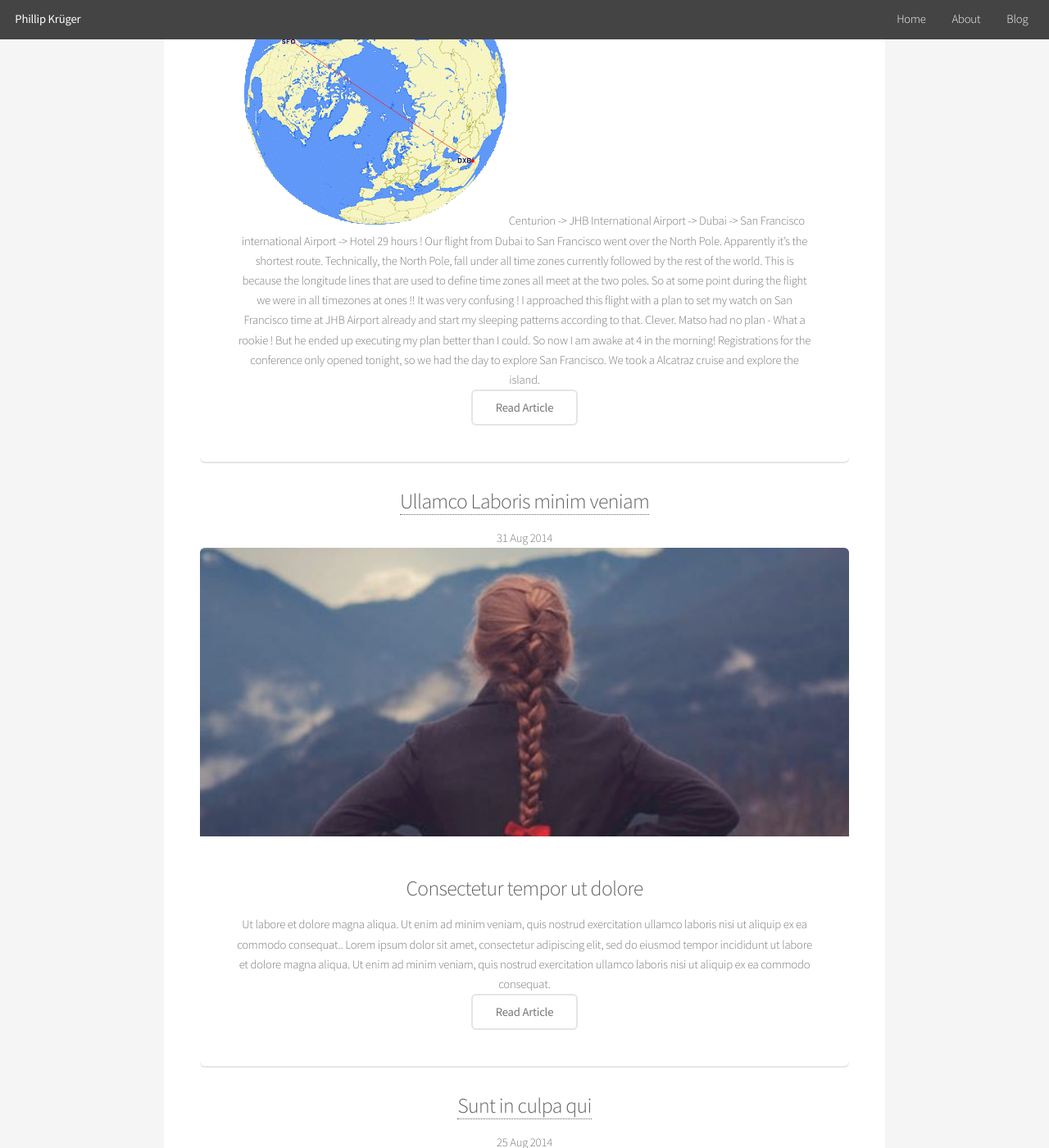
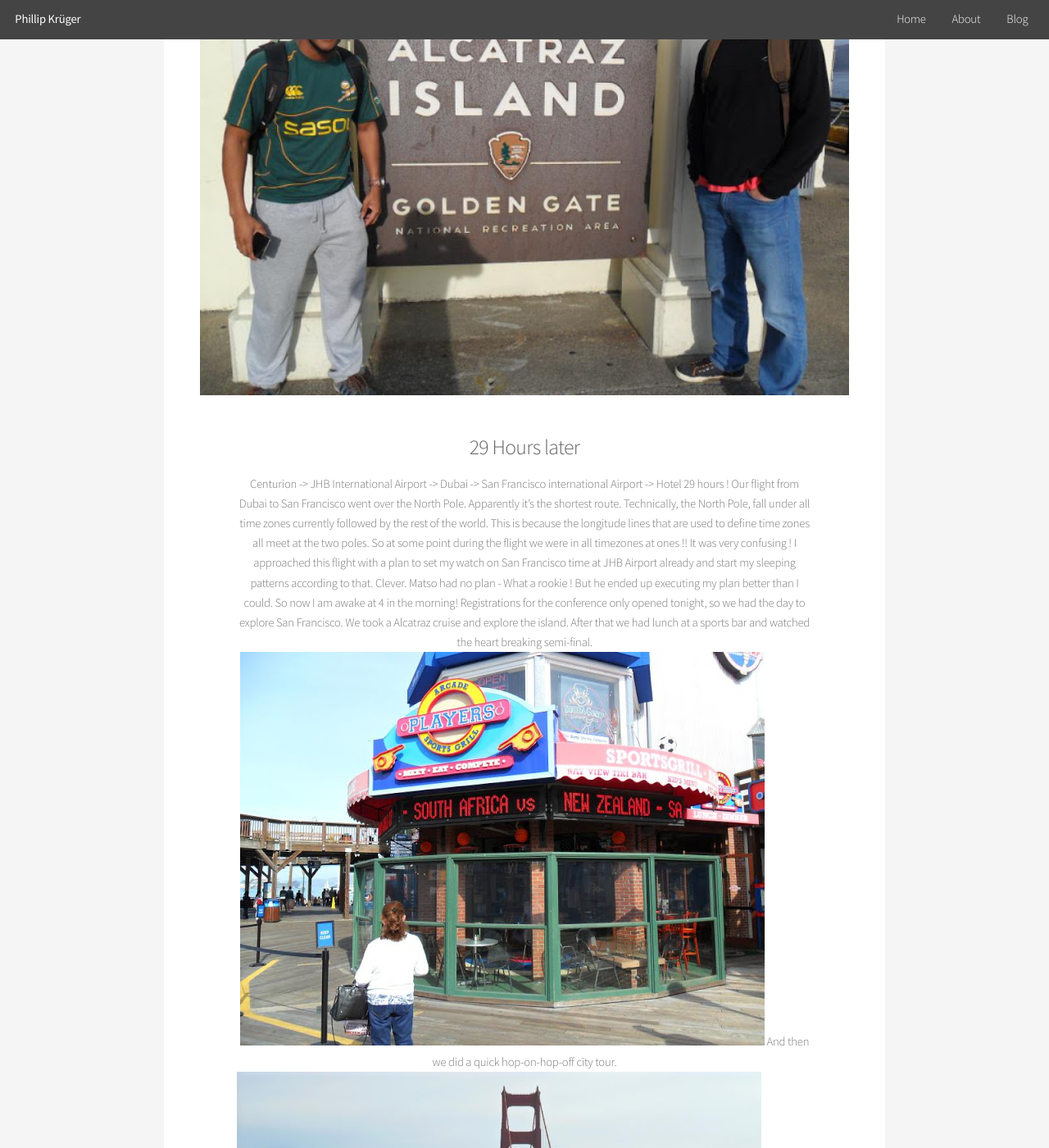
Before and after one commit to phillip-kruger/phillip-kruger.github.io, a Jekyll site: the page built from blog/index.html, in a window 1280 px wide and 1400 px high, scrolled down 398 px. Shown: the whole window at 82% size. Built offline with Jekyll 4.4.1, drawn with Linux system fonts in a browser that asks for light colours; some of the changed text lies outside the part shown.

Commit message:
Test blog entry

```diff
--- a/_posts/2014-08-20-another-post.md
+++ /dev/null
@@ -1,9 +0,0 @@
----
-title: Lorem Ipsum Dolor Sit Amet
-layout: post
----
-
-<span class="image featured"><img src="{{ site.baseurl }}/assets/images/pic02.jpg" alt=""></span>
-<h3>Non aute irure</h3>
-<p>Integer volutpat ante et accumsan commophasellus sed aliquam feugiat lorem aliquet ut enim rutrum phasellus iaculis accumsan dolore magna aliquam veroeros.</p>
-<p>Duis aute irure dolor in reprehenderit in voluptate velit esse cillum dolore eu fugiat nulla pariatur. Excepteur sint occaecat cupidatat non proident, sunt in culpa qui officia deserunt mollit anim id est laborum.</p>
--- a/_posts/2014-08-25-test-post.md
+++ /dev/null
@@ -1,9 +0,0 @@
----
-title: Sunt in culpa qui
-layout: post
----
-
-<span class="image featured"><img src="{{ site.baseurl }}/assets/images/pic01.jpg" alt=""></span>
-<h3>Sed lorem adipiscing</h3>
-<p>Integer volutpat ante et accumsan commophasellus sed aliquam feugiat lorem aliquet ut enim rutrum phasellus iaculis accumsan dolore magna aliquam veroeros.</p>
-<p>Duis aute irure dolor in reprehenderit in voluptate velit esse cillum dolore eu fugiat nulla pariatur. Excepteur sint occaecat cupidatat non proident, sunt in culpa qui officia deserunt mollit anim id est laborum.</p>
--- a/_posts/2014-08-31-hello-word.md
+++ /dev/null
@@ -1,13 +0,0 @@
----
-title: Ullamco Laboris minim veniam
-layout: post
----
-
-![]({{ site.baseurl }}/assets/images/pic03.jpg)
-{: .image.featured}
-
-### Consectetur tempor ut dolore
-
-Ut labore et dolore magna aliqua. Ut enim ad minim veniam, quis nostrud exercitation ullamco laboris nisi ut aliquip ex ea commodo consequat..
-
-Lorem ipsum dolor sit amet, consectetur adipiscing elit, sed do eiusmod tempor incididunt ut labore et dolore magna aliqua. Ut enim ad minim veniam, quis nostrud exercitation ullamco laboris nisi ut aliquip ex ea commodo consequat.
--- a/_posts/2015-10-15-29-hours-later.md
+++ b/_posts/2015-10-15-29-hours-later.markdown
@@ -1,7 +1,14 @@
-# 29 Hours later...
-![]({{ site.baseurl }}/assets/images/blog/29_hours_later/flight_plan.gif)
+---
+layout: post
+title: "29 Hours later"
+date: "2015-10-13 12:22:40 +0200"
+---
+
+![]({{ site.baseurl }}/assets/images/blog/29_hours_later/alcatraz.jpg)
+{: .image.featured}
+
+### 29 Hours later
 Centurion -> JHB International Airport -> Dubai -> San Francisco international Airport -> Hotel
-
 29 hours !
 
 Our flight from Dubai to San Francisco went over the North Pole. Apparently it's the shortest route.
@@ -10,14 +17,21 @@
 
 So at some point during the flight we were in all timezones at ones !! It was very confusing !
 
-
-
 I approached this flight with a plan to set my watch on San Francisco time at JHB Airport already and start my sleeping patterns according to that. Clever.
 
 Matso had no plan - What a rookie !
-
 But he ended up executing my plan better than I could. So now I am awake at 4 in the morning!
 
 Registrations for the conference only opened tonight, so we had the day to explore San Francisco.
 
-We took a Alcatraz cruise and explore the island.
+We took a Alcatraz cruise and explore the island. After that we had lunch at a sports bar and watched the heart breaking semi-final.
+
+![]({{ site.baseurl }}/assets/images/blog/29_hours_later/semifinal.jpg)
+
+And then we did a quick hop-on-hop-off city tour.
+
+![]({{ site.baseurl }}/assets/images/blog/29_hours_later/golden_gate.jpg)
+
+Tomorrow the [conference](https://events.rainfocus.com/oow15/catalog/oracle.jsp?event=javaone&search.event=javaoneEvent) starts in full swing. I will keep you updated with all the cool stuff we learn :)
+
+![]({{ site.baseurl }}/assets/images/blog/29_hours_later/no_one.jpg)
```
Also changed, not shown: assets/images/blog/29_hours_later/alcatraz.jpg (added), assets/images/blog/29_hours_later/flight_plan.gif (deleted), assets/images/blog/29_hours_later/golden_gate.jpg (added), assets/images/blog/29_hours_later/no_one.jpg (added), assets/images/blog/29_hours_later/semifinal.jpg (added).
